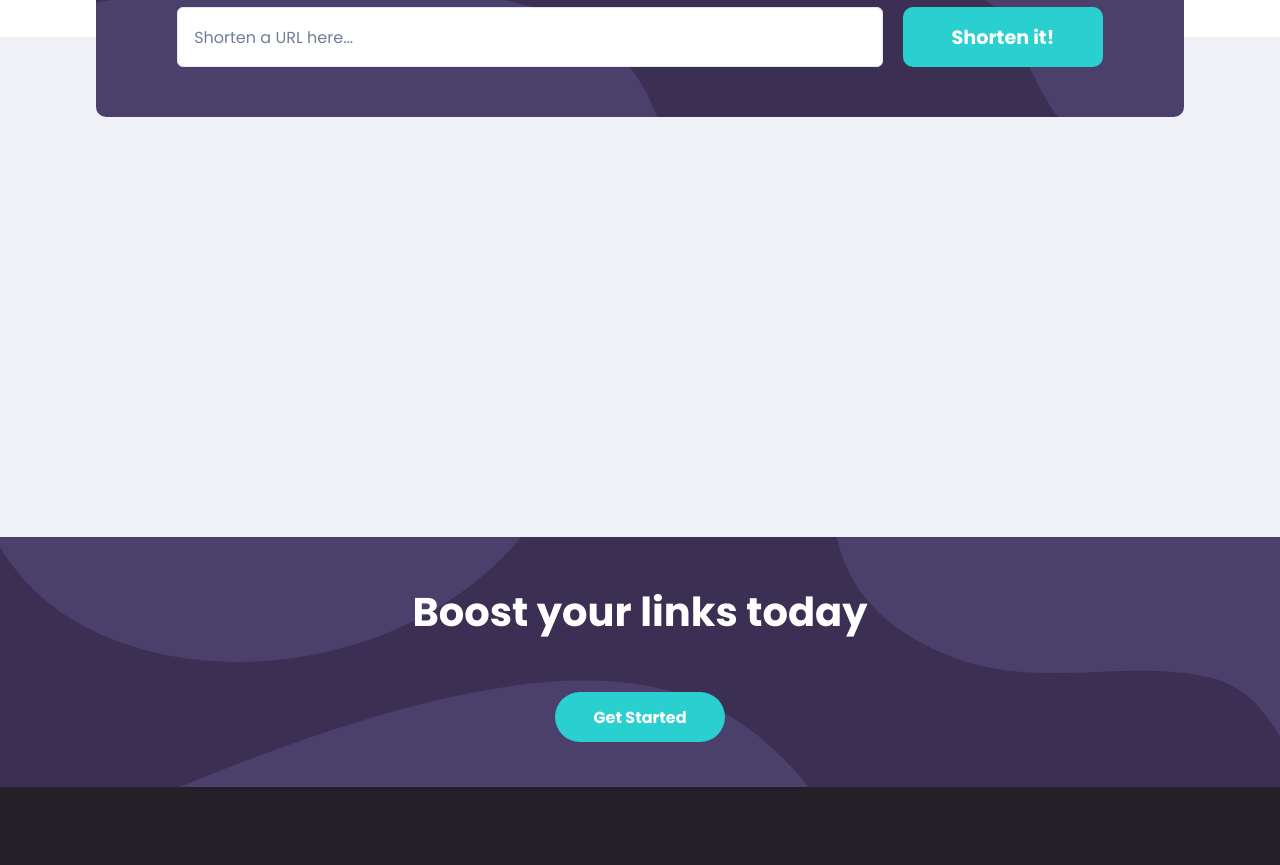
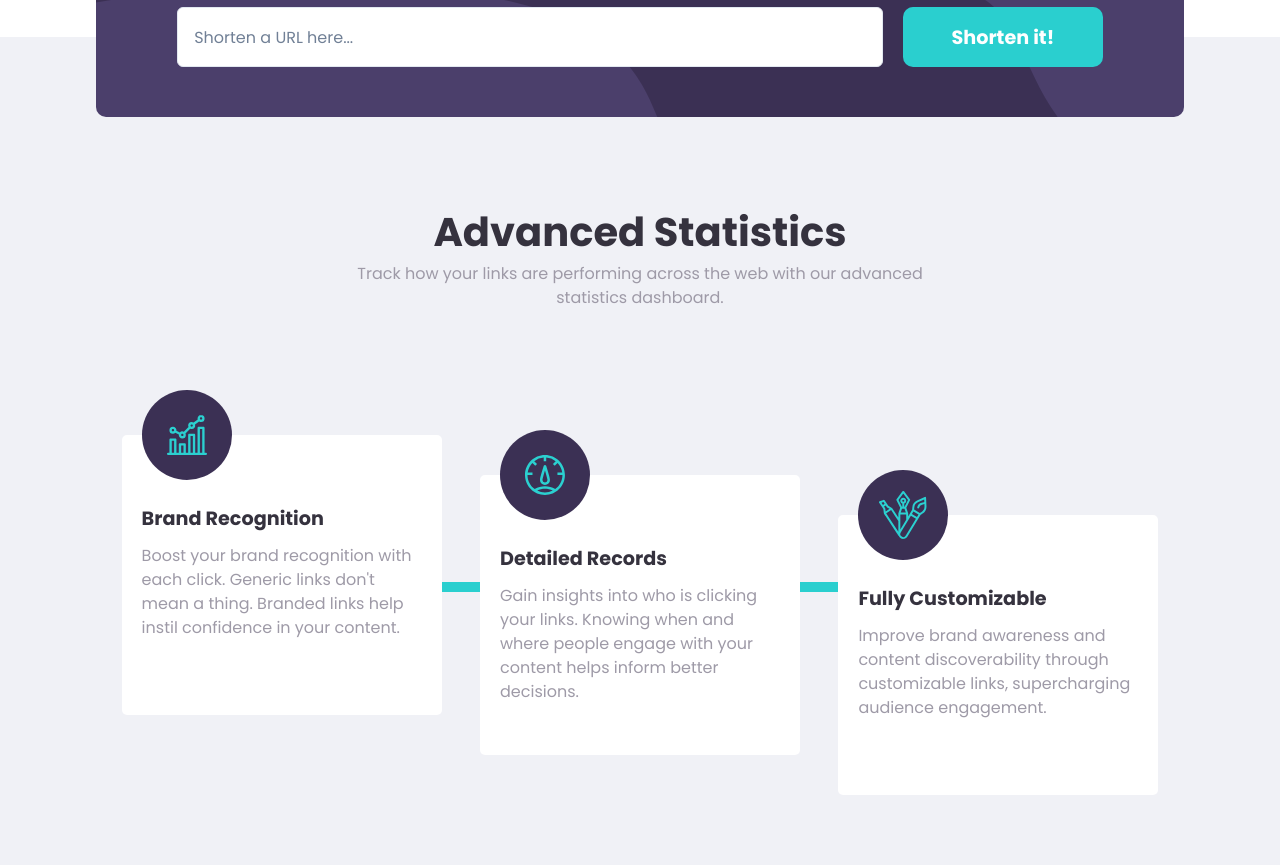
Before and after one commit to nour-elhabbal/url-shortner-app, a React (Vite) app: page / in a window 1280 px wide. Shown: the part 755-1620 px from the top of the page. Built offline with nearby package versions, Linux system fonts and the light colour scheme.

Commit message:
Feat: Features section implementation

```diff
--- a/src/App.tsx
+++ b/src/App.tsx
@@ -4,6 +4,7 @@ import Footer from "./components/Footer/Footer";
 import Header from "./components/Header/Header";
 import Hero from "./components/HeroSection";
 import Shortener from "./components/Shortener/Shortener";
+import FeaturesSection from "./components/Features/FeaturesSection";
 
 const App = () => {
   return (
@@ -12,6 +13,7 @@ const App = () => {
       <Hero />
       <Box bgColor="#f0f1f6" pos="relative" minH="500px">
         <Shortener />
+        <FeaturesSection />
       </Box>
       <Boost />
       <Footer />
--- /dev/null
+++ b/src/components/Features/FeatureCard.tsx
@@ -0,0 +1,46 @@
+import { Box, Flex } from "@chakra-ui/react";
+
+interface FeatureCardProp {
+  icon: any;
+  featureName: string;
+  featureDetails: string;
+  posY: string;
+}
+
+const FeatureCard = ({ icon, featureName, featureDetails, posY }: FeatureCardProp) => {
+  return (
+    <Flex
+      direction="column"
+      align={["center", null, "unset"]}
+      bg="#ffff"
+      w={["85%", null, "25%"]}
+      minW="240px"
+      minH={["unset", null, "280px"]}
+      p="0 20px 30px"
+      borderRadius="5px"
+      position={["unset", null, "relative"]}
+      top={posY}
+      zIndex="10"
+      m={["50px 0", null, "25px 0 200px"]}
+    >
+      <Box
+        transform="translateY(-50%)"
+        borderRadius="50%"
+        bgImg={icon}
+        bgRepeat="no-repeat"
+        bgPos="center"
+        w="90px"
+        h="90px"
+        bgColor="primary.DarkViolet"
+      ></Box>
+      <Box fontWeight="700" color="neutral.VeryDarkBlue" fontSize="1.2em" m="-20px 0 10px">
+        {featureName}
+      </Box>
+      <Box textAlign={["center", null, "unset"]} color="neutral.GrayishViolet" fontSize="1em">
+        {featureDetails}
+      </Box>
+    </Flex>
+  );
+};
+
+export default FeatureCard;
--- /dev/null
+++ b/src/components/Features/FeaturesSection.tsx
@@ -0,0 +1,74 @@
+import { Box, Flex, Text } from "@chakra-ui/react";
+import {
+  brandRecognitionIcon,
+  detailedRecordsIcon,
+  fullyCustomizableIcon,
+} from "../../assets/images";
+import FeatureCard from "./FeatureCard";
+
+const FeaturesSection = () => {
+  return (
+    <>
+      <Flex direction="column" align="center" textAlign="center" m="75px 0">
+        <Box
+          as="h1"
+          fontSize={["2em", null, "2.5em"]}
+          fontWeight="700"
+          color="neutral.VeryDarkBlue"
+        >
+          Advanced Statistics
+        </Box>
+
+        <Text width={["90%", null, "50%"]} color="neutral.GrayishViolet">
+          Track how your links are performing across the web with our advanced statistics dashboard.
+        </Text>
+      </Flex>
+
+      <Flex
+        pos="relative"
+        direction={["column", null, "row"]}
+        mt="100px"
+        align="center"
+        justify="center"
+        gap="3%"
+        zIndex="10"
+      >
+        <Box
+          bgColor="primary.Cyan"
+          height={["80%", null, "10px"]}
+          width={["10px", null, "75%"]}
+          position="absolute"
+          top={["10%", null, "34%"]}
+          zIndex="5"
+        ></Box>
+
+        <FeatureCard
+          posY="0"
+          icon={brandRecognitionIcon}
+          featureName="Brand Recognition"
+          featureDetails="Boost your brand recognition with
+        each click. Generic links don't mean a
+        thing. Branded links help instil
+        confidence in your content."
+        />
+
+        <FeatureCard
+          posY="40px"
+          icon={detailedRecordsIcon}
+          featureName="Detailed Records"
+          featureDetails="Gain insights into who is clicking your links. Knowing when and where people engage with your content
+                        helps inform better decisions."
+        />
+
+        <FeatureCard
+          posY="80px"
+          icon={fullyCustomizableIcon}
+          featureName="Fully Customizable"
+          featureDetails="Improve brand awareness and content discoverability through customizable links, supercharging audience engagement."
+        />
+      </Flex>
+    </>
+  );
+};
+
+export default FeaturesSection;
```
